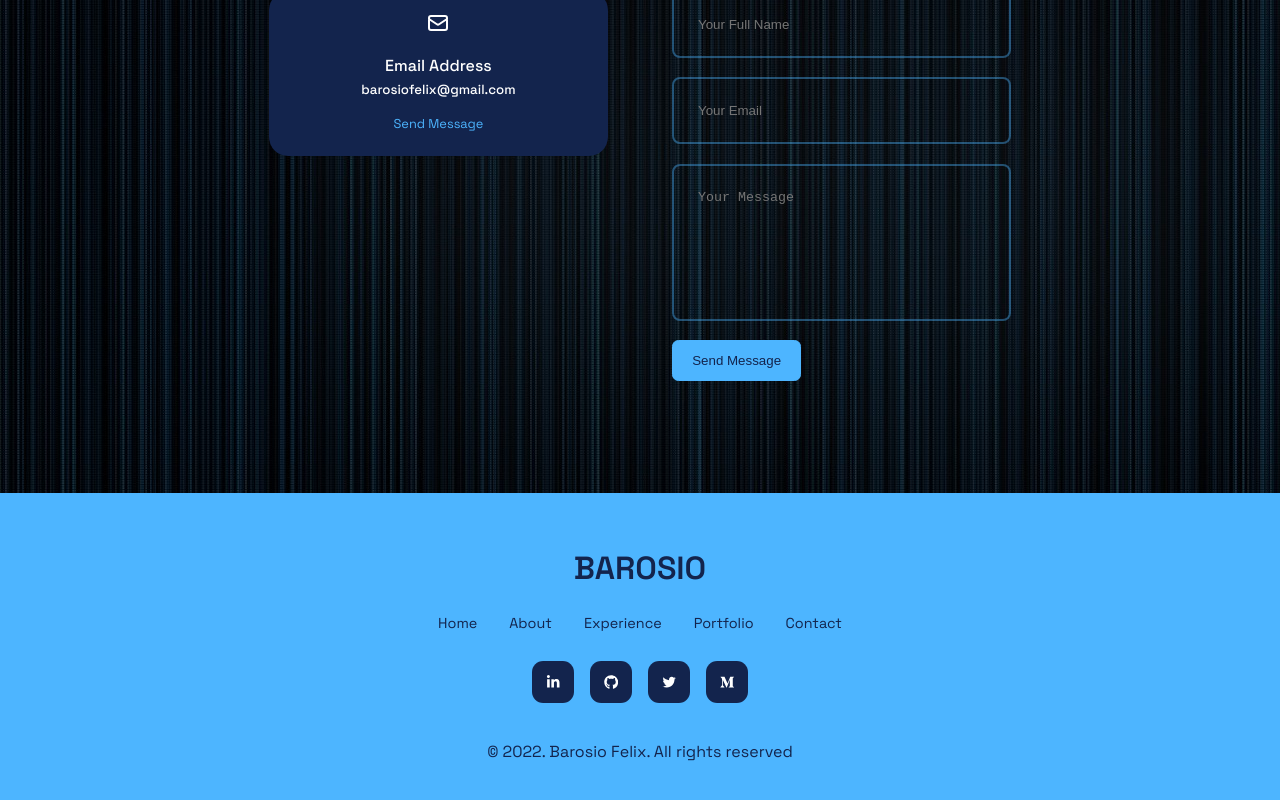
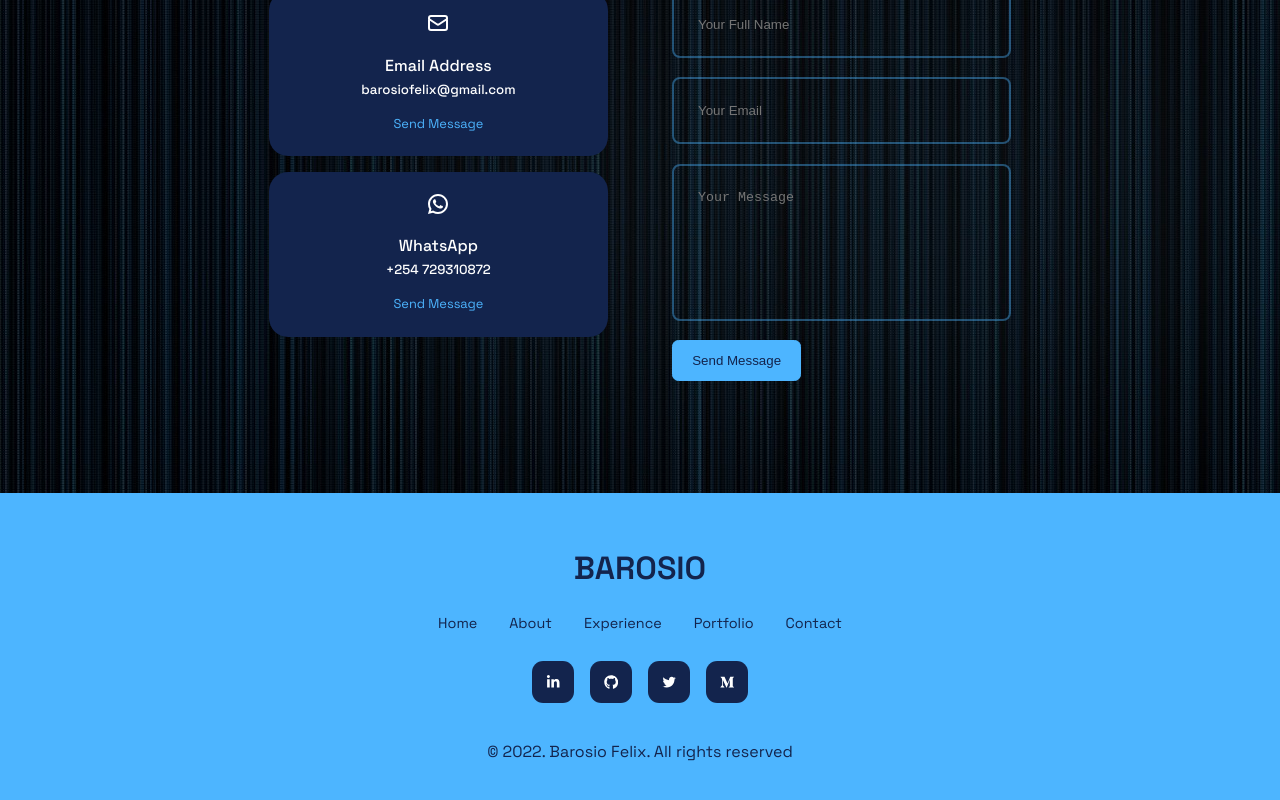
Before and after one commit to Felix-Barosio/Portfolio, a React (Create React App) app: page / in a window 1280 px wide. Shown: the part 3256-4056 px from the top of the page. Built offline with nearby package versions, Linux system fonts and the light colour scheme.

Commit message:
Added updates

```diff
--- a/src/components/Contact/Contact.js
+++ b/src/components/Contact/Contact.js
@@ -1,6 +1,7 @@
 import React, { useRef } from 'react';
 import './Contact.css'
 import { HiOutlineMail } from 'react-icons/hi'
+import { RiWhatsappLine } from 'react-icons/ri'
 // import { RiMessengerLine } from 'react-icons/ri'
 // import emailjs from '@emailjs/browser';
 
@@ -32,6 +33,20 @@ const Contact = () => {
                         <h5>barosiofelix@gmail.com</h5>
                         <a href="mailto:barosiofelix@gmail.com" target={'_blank'} rel="noreferrer">Send Message</a>
                     </article>
+
+                    {/* <article className='contact_option'>
+                        <RiMessengerLine className='contact_icon' />
+                        <h4>Messenger</h4>
+                        <h5>Barosio Felix</h5>
+                        <a href="" target={'_blank'} rel="noreferrer">Send a message</a>
+                    </article> */}
+
+                    <article className='contact_option'>
+                        <RiWhatsappLine className='contact_icon' />
+                        <h4>WhatsApp</h4>
+                        <h5>+254 729310872</h5>
+                        <a href="https://api.whatsapp.com/send?phone=254729310872" target={'_blank'} rel="noreferrer">Send Message</a>
+                    </article>
                 </div>
 
                 <form ref={form} onSubmit={sendEmail}>
```
